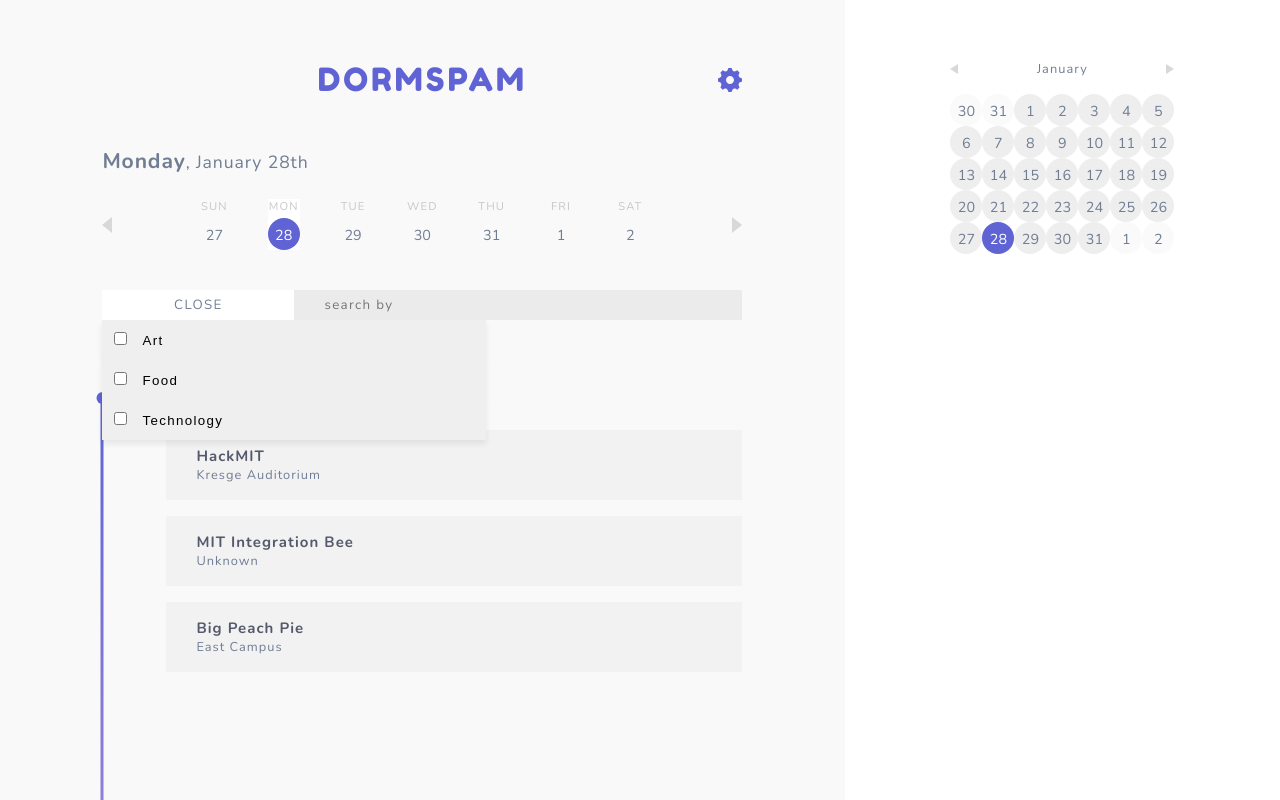
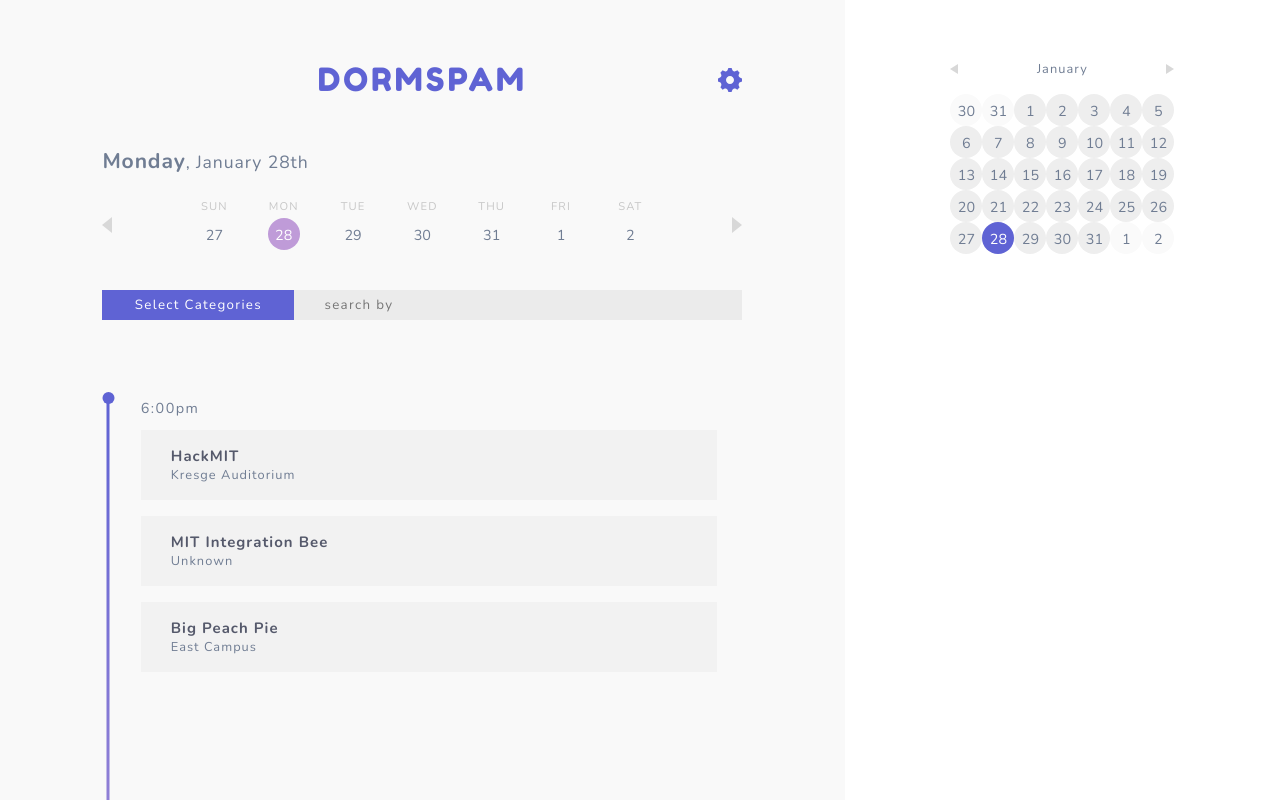
Before and after one commit to dormspam/frontend, a React (Create React App) app: page / in a window 1280 px wide. Built offline with nearby package versions, Linux system fonts and the light colour scheme.

Commit message:
week changes and category progress

```diff
--- a/src/components/home/feed/HomeFeedTimelineView.css
+++ b/src/components/home/feed/HomeFeedTimelineView.css
@@ -1,6 +1,6 @@
 .HomeFeedTimelineView {
   display: inline-block;
-  width: 10%;
+  width: 6%;
 }
 
 .HomeFeedTimelineView .timeline {
@@ -9,6 +9,7 @@
   border-radius: 2px;
   height: 100vh;
   margin: 0;
+  margin-left: 6px;
   transform: translateX(-50%);
   width: 3px;
 }
--- a/src/components/home/selection/HomeSelectionFilter.css
+++ b/src/components/home/selection/HomeSelectionFilter.css
@@ -14,21 +14,21 @@
   outline: none;
 }
 
-.dropdown {
+.HomeSelectionFilter .dropdown {
   position: relative;
   display: inline-block;
   width: 30%;
 }
 
-.dropdown .hide {
+.HomeSelectionFilter .dropdown .hide {
   display: none;
 }
 
-.dropdown .show {
+.HomeSelectionFilter .dropdown .show {
   display: block;
 }
 
-.dropbutton {
+.HomeSelectionFilter .dropbutton {
   font-family: "Nunito";
   letter-spacing: 0.1em;
   background-color: #5F63D4;
@@ -42,27 +42,27 @@
   overflow: hidden;
 }
 
-.active {
+.HomeSelectionFilter .active {
   background-color: #FFF;
   color: #707D93;
 }
 
-.inactive {
+.HomeSelectionFilter .inactive {
   background-color: #5F63D4;
 }
 
-.dropbutton:focus {
+.HomeSelectionFilter .dropbutton:focus {
   background-color: #5257D3;
   color: #FFF;
 }
 
-.dropcontent {
+.HomeSelectionFilter .dropcontent {
   position: absolute;
   background-color: #FFF;
   z-index: 1;
 }
 
-.dropcontent button {
+.HomeSelectionFilter .dropcontent button {
   padding: 12px;
   width: 200%;
   border: none;
@@ -72,6 +72,6 @@
   letter-spacing: 0.1em;
 }
 
-.dropcontent button:hover {
+.HomeSelectionFilter .dropcontent button:hover {
   background-color: #F6F6F6;
 }
--- a/src/components/home/selection/HomeSelectionFilter.js
+++ b/src/components/home/selection/HomeSelectionFilter.js
@@ -2,12 +2,36 @@ import React, { Component } from "react";
 import "./HomeSelectionFilter.css";
 
 class HomeSelectionFilter extends Component {
+  constructor(props) {
+    super(props);
+
+    this.state = {
+      openContent: "Close",
+      closedContent: "Select Categories",
+      isOpen: false
+    };
+
+    this.switchFilter = this.switchFilter.bind(this);
+  }
+
+  switchFilter() {
+    if (this.state.isOpen) {
+      this.setState({
+        isOpen: false
+      });
+    } else {
+      this.setState({
+        isOpen: true
+      });
+    }
+  }
+
   render() {
     return (
       <div className="HomeSelectionFilter">
         <div className="dropdown">
-          <button className="dropbutton active">CLOSE</button>
-          <div className="dropcontent show">
+          <button className={"dropbutton" + (this.state.isOpen ? " active" : "")} onClick={this.switchFilter}>{this.state.isOpen ? this.state.openContent : this.state.closedContent}</button>
+          <div className={"dropcontent" + (this.state.isOpen ? " show" : " hide")}>
             <button className="dropoption">
               <input type="checkbox" name="vehicle1" value="Bike" />
               &nbsp;&nbsp;&nbsp;Art
--- a/src/components/home/selection/HomeSelectionView.js
+++ b/src/components/home/selection/HomeSelectionView.js
@@ -1,5 +1,4 @@
 import React, { Component } from "react";
-import moment from "moment";
 import "./HomeSelectionView.css";
 
 import HomeSelectionWeekBar from "./HomeSelectionWeekBar";
--- a/src/components/home/selection/HomeSelectionWeekBar.js
+++ b/src/components/home/selection/HomeSelectionWeekBar.js
@@ -6,12 +6,12 @@ import HomeSelectionWeekBarDayItem from "./HomeSelectionWeekBarDayItem";
 
 class HomeSelectionWeekBar extends Component {
   constructor(props) {
-    super(props)
+    super(props);
 
     this.state = {
       currentWeekStart: moment().startOf("week"),
       currentDate: moment()
-    }
+    };
 
     this.previousWeek = this.previousWeek.bind(this);
     this.nextWeek = this.nextWeek.bind(this);
@@ -20,7 +20,7 @@ class HomeSelectionWeekBar extends Component {
 
   previousWeek() {
     this.setState({
-      currentWeekStart: moment(this.state.currentWeekStart).add(-7, 'days')
+      currentWeekStart: moment(this.state.currentWeekStart).subtract(7, 'days')
     });
   }
 
@@ -59,8 +59,8 @@ class HomeSelectionWeekBar extends Component {
         index: i,
         day: moment(this.state.currentWeekStart).add(i, 'days').format('ddd').toUpperCase(),
         date: moment(this.state.currentWeekStart).add(i, 'days').date(),
-        active: (moment(this.state.currentWeekStart).add(i, 'days').day() === moment(this.state.currentDate).day()) && (moment(this.state.currentWeekStart).add(i, 'days').month() === moment(this.state.currentDate).month()) && (moment(this.state.currentWeekStart).add(i, 'days').month() === moment(this.state.currentDate).month()),
-        isToday: moment(this.state.currentWeekStart).add(i, 'days') === moment().day()
+        active: moment(this.state.currentWeekStart).add(i, 'days').format('MMM Do YY') === moment(this.state.currentDate).format('MMM Do YY'),
+        isToday: moment(this.state.currentWeekStart).add(i, 'days').format('MMM Do YY') === moment().format('MMM Do YY')
       });
     }
 
@@ -75,11 +75,11 @@ class HomeSelectionWeekBar extends Component {
       <div className="HomeSelectionWeekBar">
         <h1><span className="bold">{this.state.currentDate.format('dddd')}</span>, {this.state.currentDate.format('MMMM Do')}</h1>
         <div className="weekbar">
-          <div className="left-button" />
+          <div className="left-button" onClick={this.previousWeek} />
           <div className="weekdays">
             {dayTags}
           </div>
-          <div className="right-button" />
+          <div className="right-button" onClick={this.nextWeek} />
         </div>
       </div>
     );
--- a/src/components/home/selection/HomeSelectionWeekBarDayItem.css
+++ b/src/components/home/selection/HomeSelectionWeekBarDayItem.css
@@ -11,8 +11,15 @@
   width: 32px;
 }
 
+.HomeSelectionWeekBarDayItem.today .circle {
+  background: #EBEBEB;
+  border-radius: 16px;
+  height: 32px;
+  width: 32px;
+}
+
 .HomeSelectionWeekBarDayItem.active .circle {
-  background: #5F63D4;
+  background: #BF9BD8;
   border-radius: 16px;
   height: 32px;
   width: 32px;
--- a/src/components/home/selection/HomeSelectionWeekBarDayItem.js
+++ b/src/components/home/selection/HomeSelectionWeekBarDayItem.js
@@ -4,7 +4,7 @@ import "./HomeSelectionWeekBarDayItem.css";
 class HomeSelectionWeekBarDayItem extends Component {
   render() {
     return (
-      <div className={"HomeSelectionWeekBarDayItem" + (this.props.data.active ? " active" : "")} index={this.props.data.index} onClick={this.props.onClick}>
+      <div className={"HomeSelectionWeekBarDayItem" + (this.props.data.isToday ? " today" : "") + (this.props.data.active ? " active" : "")} index={this.props.data.index} onClick={this.props.onClick}>
         <p className="weekday">{this.props.data.day}</p>
         <div className="circle">
           <p className="day">{this.props.data.date}</p>
```
